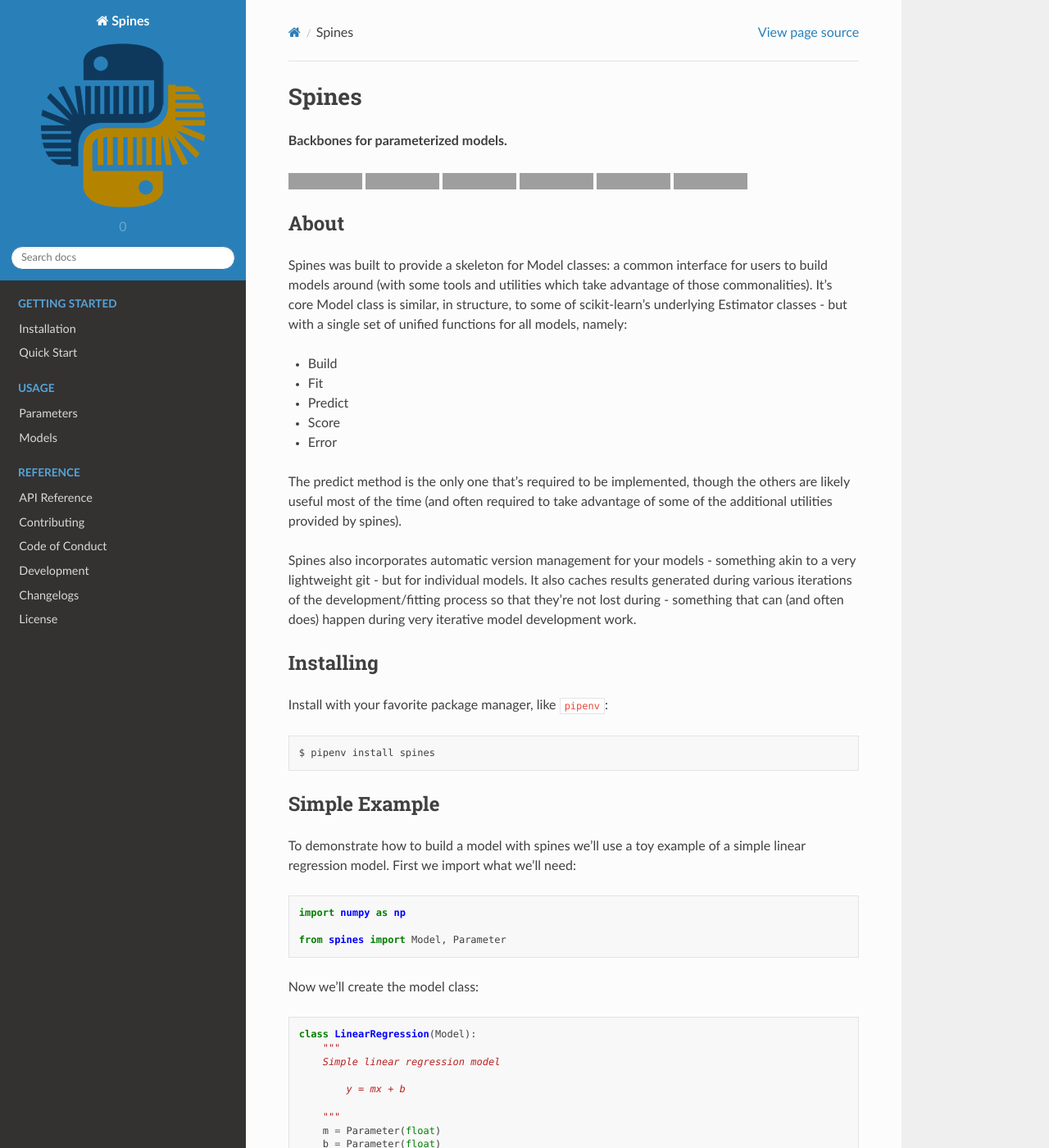
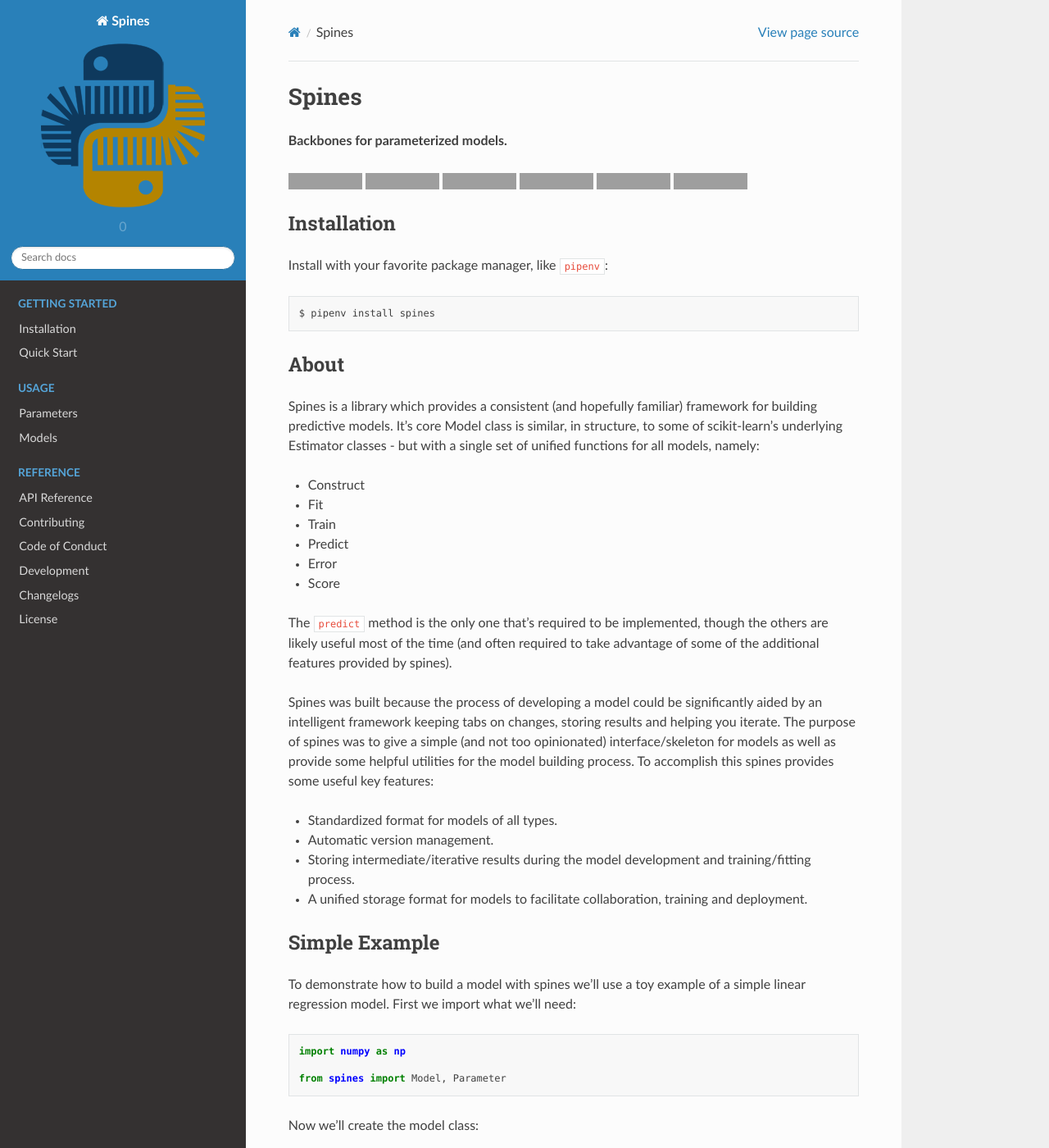
Before and after one commit to douglasdaly/spines, a Sphinx documentation site: the page built from docs/index.rst, in a window 1280 px wide and 1400 px high. Shown: the whole window at 82% size. Built offline with Sphinx 7.4.7 and the Read the Docs theme 2.0.0, drawn with Linux system fonts in a browser that asks for light colours; pages that are not in the unit, such as notebooks, are missing from menus; grey boxes are pictures that could not be loaded.

Commit message:
Update docs

```diff
--- a/docs/index.rst
+++ b/docs/index.rst
@@ -8,43 +8,50 @@ Spines
 |pyvers|
 
 
-About
-=====
-
-Spines was built to provide a skeleton for Model classes: a common
-interface for users to build models around (with some tools and
-utilities which take advantage of those commonalities).  It's core Model
-class is similar, in structure, to some of scikit-learn's underlying
-Estimator classes - but with a single set of unified functions for all
-models, namely:
-
-- Build
-- Fit
-- Predict
-- Score
-- Error
-
-The predict method is the only one that's required to be implemented,
-though the others are likely useful most of the time (and often required
-to take advantage of some of the additional utilities provided by
-spines).
-
-Spines also incorporates automatic version management for your models -
-something akin to a very lightweight git - but for individual models.
-It also caches results generated during various iterations of the
-development/fitting process so that they're not lost during - something
-that can (and often does) happen during very iterative model development
-work.
-
-
-Installing
-==========
+Installation
+============
 
 Install with your favorite package manager, like ``pipenv``:
 
 .. code-block:: bash
 
     $ pipenv install spines
+
+
+About
+=====
+
+Spines is a library which provides a consistent (and hopefully familiar)
+framework for building predictive models.  It's core Model class is
+similar, in structure, to some of scikit-learn's underlying Estimator
+classes - but with a single set of unified functions for all models,
+namely:
+
+- Construct
+- Fit
+- Train
+- Predict
+- Error
+- Score
+
+The ``predict`` method is the only one that's required to be
+implemented, though the others are likely useful most of the time (and
+often required to take advantage of some of the additional features
+provided by spines).
+
+Spines was built because the process of developing a model could be
+significantly aided by an intelligent framework keeping tabs on changes,
+storing results and helping you iterate. The purpose of spines was to
+give a simple (and not too opinionated) interface/skeleton for models as
+well as provide some helpful utilities for the model building process.
+To accomplish this spines provides some useful key features:
+
+- Standardized format for models of all types.
+- Automatic version management.
+- Storing intermediate/iterative results during the model development
+  and training/fitting process.
+- A unified storage format for models to facilitate collaboration,
+  training and deployment.
 
 
 Simple Example
```
Also changed, not shown: README.md (+37 -33 lines).
